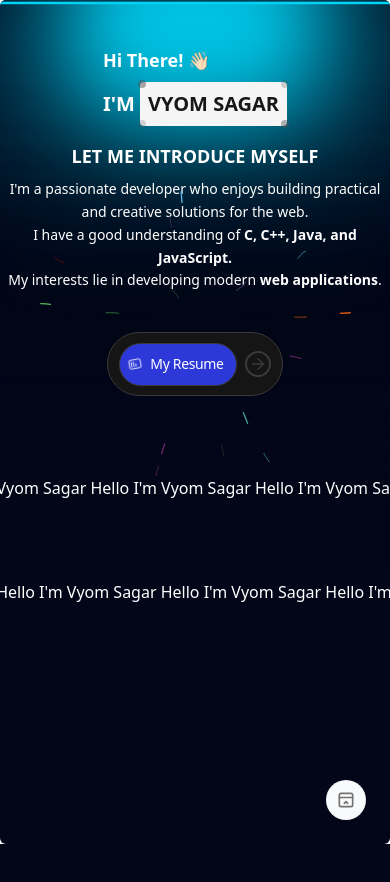
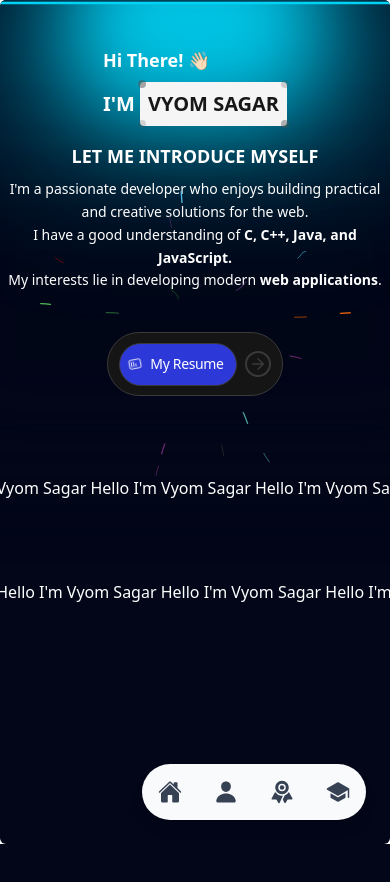
Before and after one commit to vyomsagar/Portfolio-on-Next.js, a Next.js app: page / in a window 390 px wide. Shown: the top 882 px of the page. Built offline with nearby package versions, Linux system fonts and the light colour scheme.

Commit message:
update the menu

```diff
--- a/components/ui/floating-dock.tsx
+++ b/components/ui/floating-dock.tsx
@@ -36,53 +36,28 @@ const FloatingDockMobile = ({
   items: { title: string; icon: React.ReactNode; href: string }[];
   className?: string;
 }) => {
-  const [open, setOpen] = useState(false);
   return (
-    <div className={cn("relative block md:hidden", className)}>
-      <AnimatePresence>
-        {open && (
     <motion.div
-            layoutId="nav"
-            className="absolute inset-x-0 bottom-full mb-2 flex flex-col gap-2"
+      className={cn(
+        "fixed bottom-6 right-6 z-50 flex space-x-4 rounded-full bg-gray-50 dark:bg-neutral-900 p-2 shadow-lg md:hidden",
+        className
+      )}
     >
-            {items.map((item, idx) => (
-              <motion.div
+      {items.map((item) => (
+        <a
           key={item.title}
-                initial={{ opacity: 0, y: 10 }}
-                animate={{
-                  opacity: 1,
-                  y: 0,
-                }}
-                exit={{
-                  opacity: 0,
-                  y: 10,
-                  transition: {
-                    delay: idx * 0.05,
-                  },
-                }}
-                transition={{ delay: (items.length - 1 - idx) * 0.05 }}
+          href={item.href}
+          className="flex h-10 w-10 items-center justify-center rounded-full hover:bg-gray-200 dark:hover:bg-neutral-700 transition"
+          aria-label={item.title}
+          title={item.title}
         >
-                <a
-                  href={item.href}
-                  key={item.title}
-                  className="flex h-10 w-10 items-center justify-center rounded-full bg-gray-50 dark:bg-neutral-900"
-                >
-                  <div className="h-4 w-4">{item.icon}</div>
+          <div className="h-6 w-6 text-gray-700 dark:text-gray-300">{item.icon}</div>
         </a>
-              </motion.div>
       ))}
     </motion.div>
-        )}
-      </AnimatePresence>
-      <button
-        onClick={() => setOpen(!open)}
-        className="flex h-10 w-10 items-center justify-center rounded-full bg-gray-50 dark:bg-neutral-800"
-      >
-        <IconLayoutNavbarCollapse className="h-5 w-5 text-neutral-500 dark:text-neutral-400" />
-      </button>
-    </div>
   );
 };
+
 
 const FloatingDockDesktop = ({
   items,
```
Lines whose indentation alone changed are shown as unchanged.
